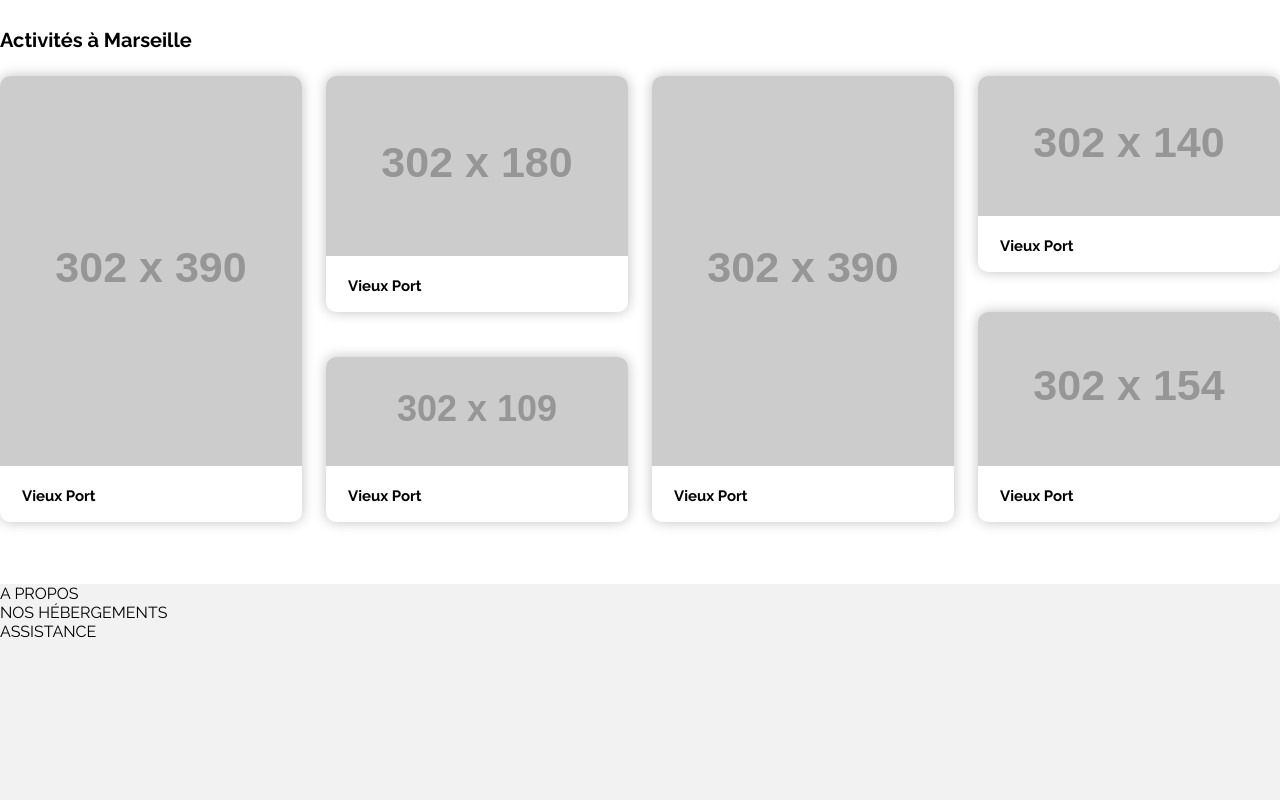
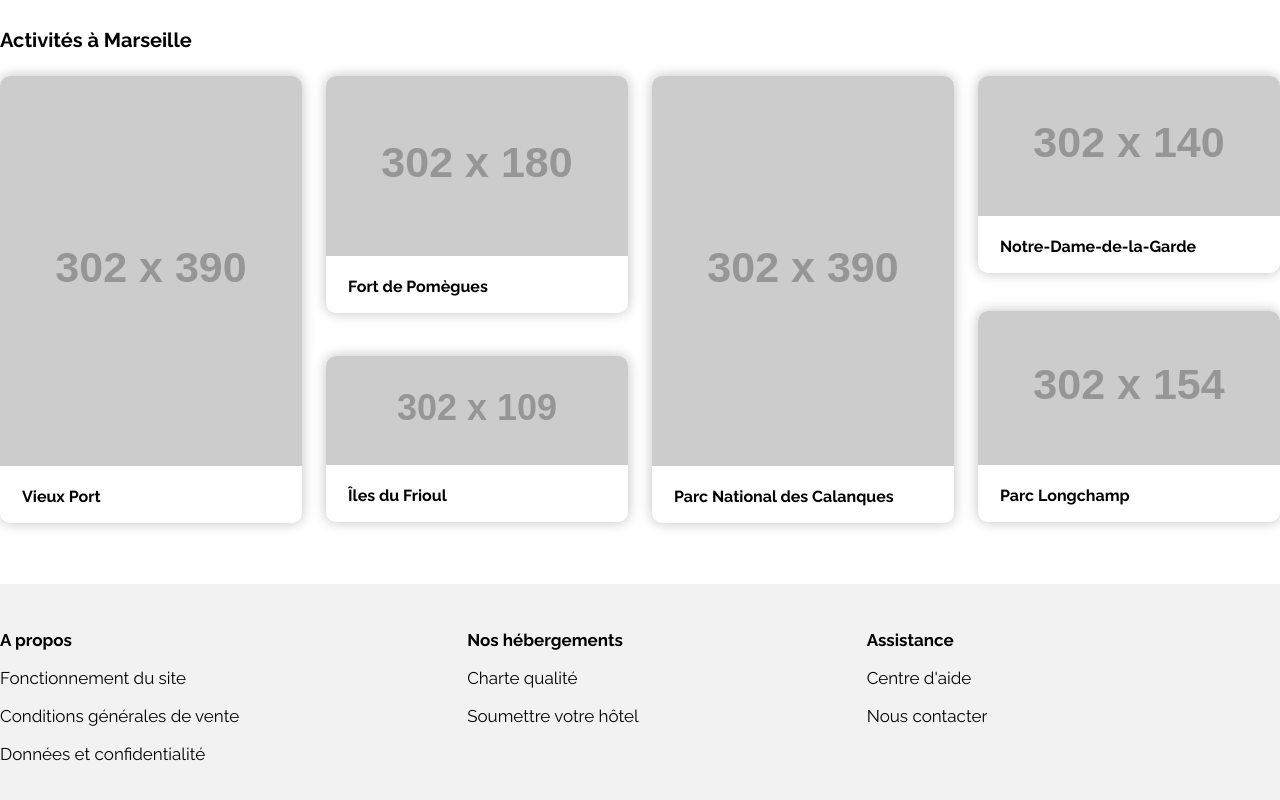
Before and after one commit to MikDream/MikaelTrevidic_2_25082020, a plain HTML site: page index.html in a window 1280 px wide. Shown: the part 1114-1914 px from the top of the page. Drawn offline with Linux system fonts and the light colour scheme; placeholder pictures from the web are drawn by us.

Commit message:
Architecture, placement et texte terminé. Manque juste les images.

```diff
--- a/index.html
+++ b/index.html
@@ -191,48 +191,64 @@
                     <a class="lienCarteActivites" href="#">
                         <div class="carteActivites">
                             <img src='https://placehold.it/302x180' alt=''/>
-                            <h4>Vieux Port</h4>
+                            <h4>Fort de Pomègues</h4>
                         </div>
                     </a>
                     <a class="lienCarteActivites" href="#">
                         <div class="carteActivites">
                             <img src='https://placehold.it/302x109' alt=''/>
-                            <h4>Vieux Port</h4>
+                            <h4>Îles du Frioul</h4>
                         </div>
                     </a>
                     <a class="lienCarteActivites" href="#">
                         <div class="carteActivites">
                             <img src='https://placehold.it/302x390' alt=''/>
-                            <h4>Vieux Port</h4>
+                            <h4>Parc National des Calanques</h4>
                         </div>
                     </a>
                     <a class="lienCarteActivites" href="#">
                         <div class="carteActivites">
                             <img src='https://placehold.it/302x140' alt=''/>
-                            <h4>Vieux Port</h4>
+                            <h4>Notre-Dame-de-la-Garde</h4>
                         </div>
                     </a>
                     <a class="lienCarteActivites" href="#">
                         <div class="carteActivites">
                             <img src='https://placehold.it/302x154' alt=''/>
-                            <h4>Vieux Port</h4>
+                            <h4>Parc Longchamp</h4>
                         </div>
                     </a>
                 </div>
             </div>
         </section>
+    </main>
         <footer>
-            <div>
-                A PROPOS
-            </div>
-            <div>
-                NOS HÉBERGEMENTS
-            </div>
-            <div>
-                ASSISTANCE
+            <div class="contenuFooter">
+                <div>
+                    <h3>A propos</h3>
+                    <ul>
+                        <li><a href="#">Fonctionnement du site</a></li>
+                        <li><a href="#">Conditions générales de vente</a></li>
+                        <li><a href="#">Données et confidentialité</a></li>
+                    </ul>
+                </div>
+                <div>
+                    <h3>Nos hébergements</h3>
+                    <ul>
+                        <li><a href="#">Charte qualité</a></li>
+                        <li><a href="#">Soumettre votre hôtel</a></li>
+                    </ul>
+                </div>
+                <div>
+                    <h3>Assistance</h3>
+                    <ul>
+                        <li><a href="#">Centre d'aide</a></li>
+                        <li><a href="#">Nous contacter</a></li>
+                    </ul>
+                </div>
             </div>
         </footer>
-    </main>
+
 
 </body>
 </html>
--- a/public/style.css
+++ b/public/style.css
@@ -18,7 +18,7 @@ h3{
     font-weight: bold;
 }
 h4{
-    font-size: 15px;
+    font-size: 16px;
     font-weight: bold;
 }
 a{
@@ -33,7 +33,7 @@ header{
     display: flex;
     justify-content: space-between;
     align-items: center;
-    font-size: 12px;
+    font-size: 16px;
     font-weight: 600;
     margin: 50px 0;
 }
@@ -69,7 +69,7 @@ input[type=search]{
     border-top: 1px solid #F2F2F2;
     border-bottom: 1px solid #F2F2F2;
     text-align: center;
-    font-size: 13px;
+    font-size: 16px;
     font-weight: 700;
 }
 input[type=submit]{
@@ -79,8 +79,14 @@ input[type=submit]{
     border-bottom-right-radius: 10px;
     background-color: #0065FC;
     color: white;
-    font-size: 13px;
+    font-size: 16px;
     font-weight: 700;
+}
+input[type=submit]:hover{
+    color: #0065FC;
+    background-color: white;
+    border: 1px solid #F2F2F2;
+    cursor: pointer;
 }
 .filtres{
     display: flex;
@@ -92,7 +98,7 @@ input[type=submit]{
 }
 .filtres button{
     height: 50px;
-    font-size: 13px;
+    font-size: 17px;
     font-weight: bold;
     border: 2px solid #F2F2F2;
     border-radius: 50px;
@@ -103,13 +109,13 @@ input[type=submit]{
     cursor: pointer;
 }
 .filtres .fas{
-    padding: 16.6px 14.875px;
+    font-size: 17px;
+    padding: 14.5px 12.375px;
     margin-right: 13px;
     background-color: #DEEBFF;
-    border-right: 2px solid #DEEBFF;
+    /* border-right: 2px solid #DEEBFF; */
     border-radius: 50px;
     color: #0065FC;
-
 }
 .filtres button:hover{
     background-color: #DEEBFF;
@@ -151,7 +157,7 @@ input[type=submit]{
     border-radius: 15px;
 }
 .afficherPlus{
-    font-size: 13px;
+    font-size: 17px;
     font-weight: bold;
     padding-left: 40px;
 }
@@ -221,7 +227,7 @@ input[type=submit]{
     border-bottom-left-radius: 10px;
 }
 .texteCarte{
-    padding-right: 60px;
+    padding-right: 50px;
 }
 .texteCarte p{
     padding-bottom: 40px;
@@ -263,3 +269,21 @@ footer{
     height: 218px;
     background-color: #F2F2F2;
 }
+.contenuFooter{
+    max-width: 1340px;
+    margin: auto;
+    display: flex;
+}
+.contenuFooter div{
+    margin-right: 228px;
+}
+footer h3{
+    padding: 46px 0 9px 0;
+}
+li{
+    font-size: 17px;
+    padding: 9px 0;
+}
+ul{
+    list-style: none;
+}
```
